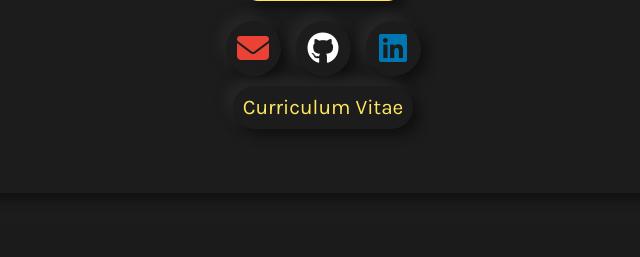
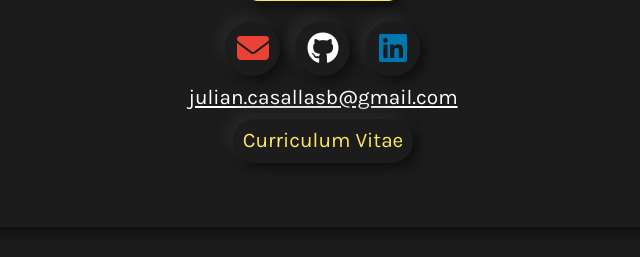
Before and after one commit to JulianD1997/railway_my_portfolio, a Django app: page / in a window 1280 px wide. Shown: the part 3755-4012 px from the top of the page, without its empty margins (317-957 px from the left). Before the commit the page ends 3870 px from the top, so only its background shows below. Run offline with Django 4.2, Linux system fonts and the light colour scheme; some libraries are stand-ins or nearby versions.

Commit message:
arreglo de errores basicos

```diff
--- a/static/css/style.css
+++ b/static/css/style.css
@@ -592,6 +592,12 @@ body {
     color: rgb(0, 118, 177);
 }
 
+.correo{
+    text-align: center;
+    margin: 0px 0px 10px 0px;
+    text-decoration: underline;
+}
+
 .download {
     text-transform: capitalize;
     color: var(--primary-color);
--- a/static/js/portfolio.js
+++ b/static/js/portfolio.js
@@ -49,7 +49,7 @@ burger.addEventListener('click', () => {
 
 //tipado perfil
 const tipeado = new Typed('.auto__type', {
-    strings: ['Desarrollador', 'Full Stack', 'Ingeniero Mecatrónico'], // ID del elemento que contiene cadenas de texto a mostrar.
+    strings: ['Desarrollador', 'Ingeniero Mecatrónico'], // ID del elemento que contiene cadenas de texto a mostrar.
 	typeSpeed: 75, // Velocidad en mlisegundos para poner una letra,
 	startDelay: 300, // Tiempo de retraso en iniciar la animacion. Aplica tambien cuando termina y vuelve a iniciar,
 	backSpeed: 75, // Velocidad en milisegundos para borrrar una letra,
@@ -82,7 +82,7 @@ function carrusel(i = 0) {
         card.classList.remove('scale_card')
     })
     if (screen_550.matches) {
-        carruselContainer.style.transform = `translateX(${-i * 235}px)`;
+        carruselContainer.style.transform = `translateX(${-i * 280}px)`;
     }
     else if (screen_850.matches) {
         carruselContainer.style.transform = `translateX(${-i * 330}px)`;
--- a/templates/layouts/contact.html
+++ b/templates/layouts/contact.html
@@ -22,6 +22,7 @@
                         class="toolkit__link"><i class="fa-brands fa-linkedin"></i></a>
                 </li>
             </ul>
+            <span class='correo'>julian.casallasb@gmail.com</span>
             <a href="https://drive.google.com/file/d/1FMEVJCHo-jVi8Z081RIW6FzvKAc3T9gv/view?usp=sharing" class="download">curriculum vitae</a>
         </div>
     </article>
```
Also changed, not shown: 2 other files.
